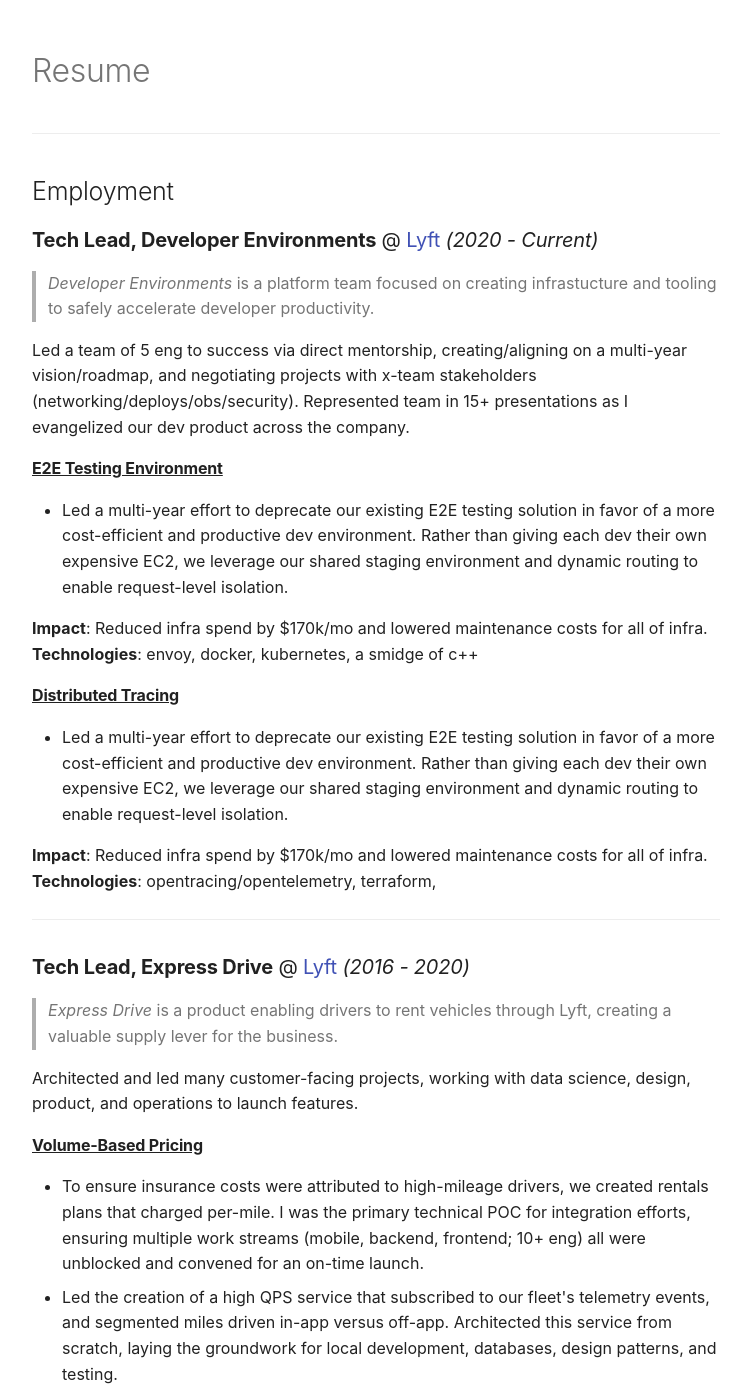
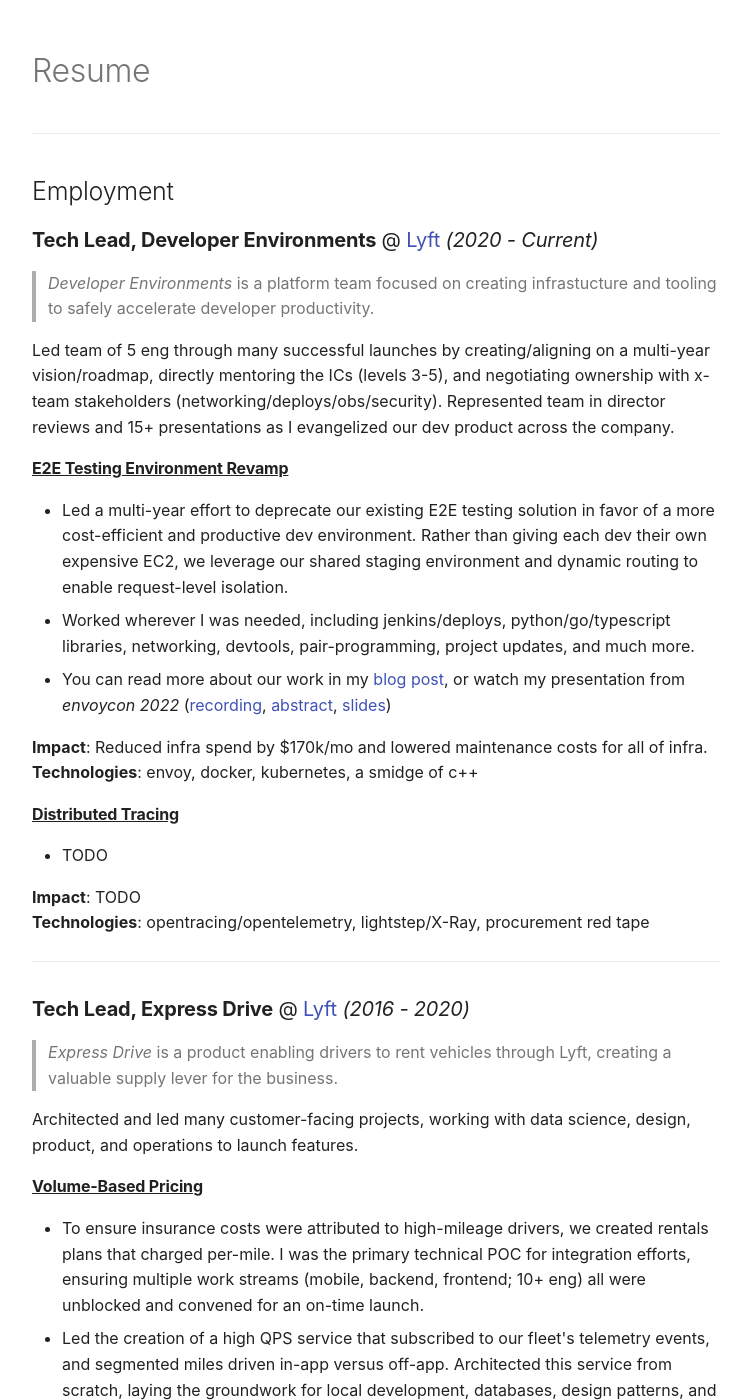
Before and after one commit to matthewgrossman/website, an MkDocs documentation site: the page built from docs/resume.md, in a window 1280 px wide and 1400 px high. Shown: the whole window, without its empty margins (264-1011 px from the left). Built offline with MkDocs 1.6.1 and Material for MkDocs 9.7.7, drawn with Linux system fonts in a browser that asks for light colours.

Commit message:
more changes

```diff
--- a/docs/resume.md
+++ b/docs/resume.md
@@ -8,27 +8,23 @@
 
 > *Developer Environments* is a platform team focused on creating infrastucture and tooling to safely accelerate developer productivity.
 
-Led a team of 5 eng to success via direct mentorship, creating/aligning on a multi-year vision/roadmap, and negotiating projects with x-team stakeholders (networking/deploys/obs/security).
-Represented team in 15+ presentations as I evangelized our dev product across the company.
+Led team of 5 eng through many successful launches by creating/aligning on a multi-year vision/roadmap, directly mentoring the ICs (levels 3-5), and negotiating ownership with x-team stakeholders (networking/deploys/obs/security).
+Represented team in director reviews and 15+ presentations as I evangelized our dev product across the company.
 
-
-#### <u>E2E Testing Environment</u>
-* Led a multi-year effort to deprecate our existing E2E testing solution in favor of a more
-cost-efficient and productive dev environment. Rather than giving each dev their own
-expensive EC2, we leverage our shared staging environment and dynamic routing to
-enable request-level isolation.
+#### <u>E2E Testing Environment Revamp</u>
+* Led a multi-year effort to deprecate our existing E2E testing solution in favor of a more cost-efficient and productive dev environment.
+Rather than giving each dev their own expensive EC2, we leverage our shared staging environment and dynamic routing to enable request-level isolation.
+* Worked wherever I was needed, including jenkins/deploys, python/go/typescript libraries, networking, devtools, pair-programming, project updates, and much more.
+* You can read more about our work in my [blog post](https://eng.lyft.com/scaling-productivity-on-microservices-at-lyft-part-3-extending-our-envoy-mesh-with-staging-fdaafafca82f), or watch my presentation from _envoycon 2022_ ([recording](https://www.youtube.com/watch?v=p9dYr23MVv0), [abstract](https://envoyconna22.sched.com/event/1AO5k), [slides](assets/envoycon2022.pdf))
 
 **Impact**: Reduced infra spend by $170k/mo and lowered maintenance costs for all of infra.<br/>
 **Technologies**: envoy, docker, kubernetes, a smidge of c++
 
 #### <u>Distributed Tracing</u>
-* Led a multi-year effort to deprecate our existing E2E testing solution in favor of a more
-cost-efficient and productive dev environment. Rather than giving each dev their own
-expensive EC2, we leverage our shared staging environment and dynamic routing to
-enable request-level isolation.
+* TODO
 
-**Impact**: Reduced infra spend by $170k/mo and lowered maintenance costs for all of infra.<br/>
-**Technologies**: opentracing/opentelemetry, terraform,
+**Impact**: TODO <br/>
+**Technologies**: opentracing/opentelemetry, lightstep/X-Ray, procurement red tape
 ---
 ### **Tech Lead, Express Drive** @ [Lyft](https://lyft.com) *(2016 - 2020)*
 
```
Also changed, not shown: docs/index.md (+1 -1 lines), docs/assets/facade.png (added), 1 other file.
